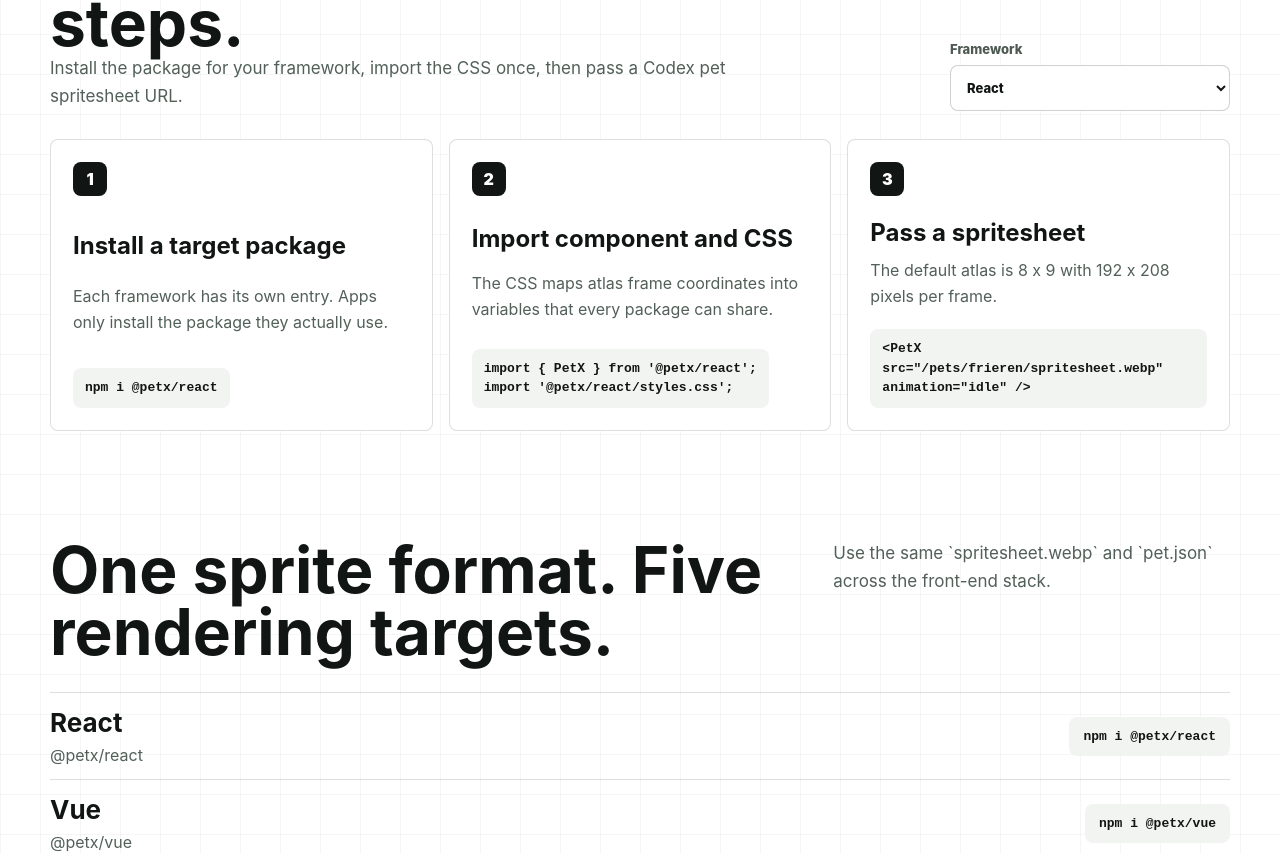
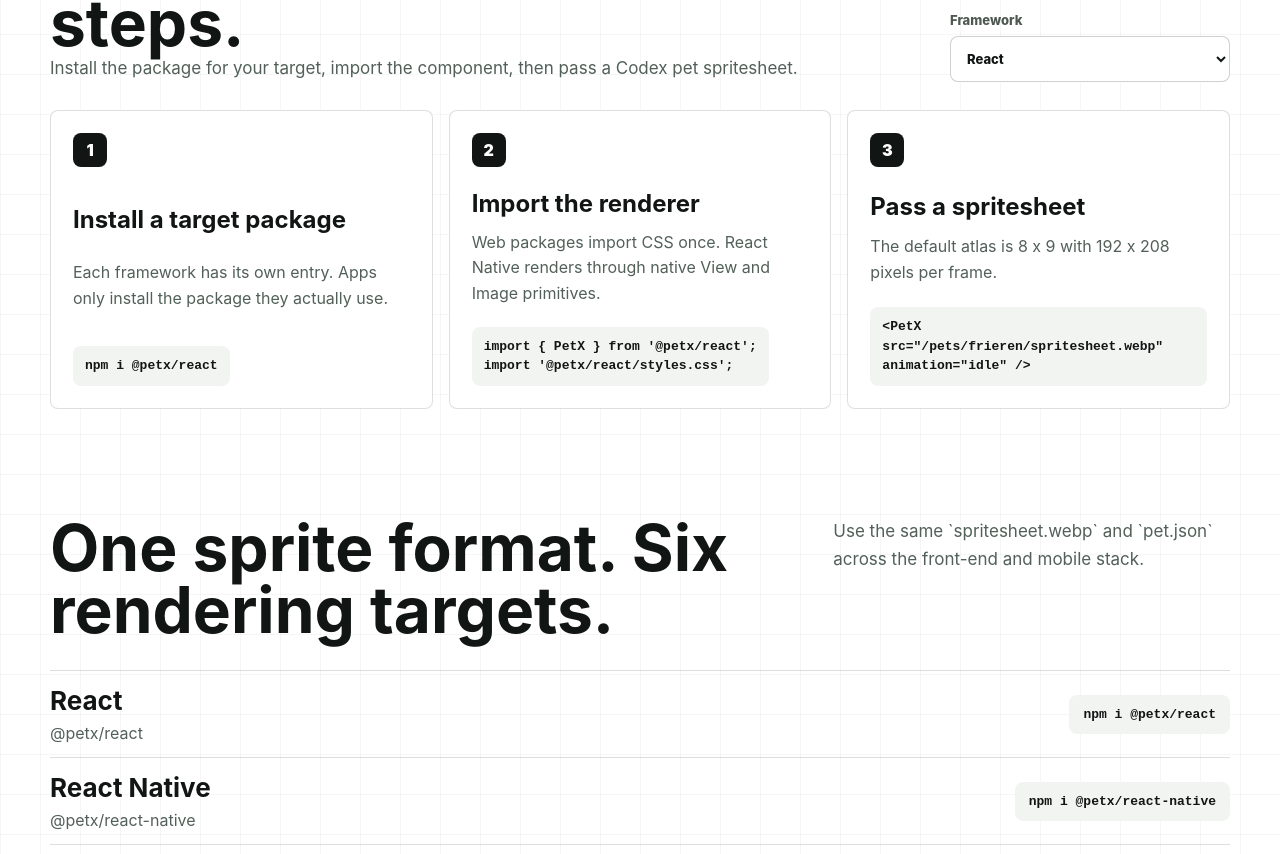
Before and after one commit to IchenDEV/petx, a React (Vite) app in the folder examples/react/: page / in a window 1280 px wide. Shown: the part 926-1780 px from the top of the page. Built offline with nearby package versions, Linux system fonts and the light colour scheme.

Commit message:
update site for react native

```diff
--- a/examples/react/src/main.tsx
+++ b/examples/react/src/main.tsx
@@ -20,6 +20,7 @@ const atlasLabels: Record<number, string> = {
 
 const frameworks = [
   { name: 'React', pkg: '@petx/react', command: 'npm i @petx/react' },
+  { name: 'React Native', pkg: '@petx/react-native', command: 'npm i @petx/react-native' },
   { name: 'Vue', pkg: '@petx/vue', command: 'npm i @petx/vue' },
   { name: 'Svelte', pkg: '@petx/svelte', command: 'npm i @petx/svelte' },
   { name: 'SolidJS', pkg: '@petx/solid', command: 'npm i @petx/solid' },
@@ -39,6 +40,15 @@ const props = [
     description: {
       en: 'Spritesheet URL. Usually `/pets/<id>/spritesheet.webp`.',
       zh: 'Spritesheet 地址，通常是 `/pets/<id>/spritesheet.webp`。',
+    },
+  },
+  {
+    name: 'source',
+    type: 'ImageSourcePropType',
+    defaultValue: '-',
+    description: {
+      en: 'React Native image source for bundled app assets.',
+      zh: 'React Native 用的图片来源，适合应用内置资源。',
     },
   },
   {
@@ -142,7 +152,7 @@ const props = [
   },
 ];
 
-type FrameworkName = 'React' | 'Vue' | 'Svelte' | 'Solid' | 'Web Component';
+type FrameworkName = 'React' | 'React Native' | 'Vue' | 'Svelte' | 'Solid' | 'Web Component';
 type Locale = 'en' | 'zh';
 type HighlightToken = {
   text: string;
@@ -151,6 +161,7 @@ type HighlightToken = {
 
 const quickstartFrameworks: Array<{ value: FrameworkName; label: string }> = [
   { value: 'React', label: 'React' },
+  { value: 'React Native', label: 'React Native' },
   { value: 'Vue', label: 'Vue' },
   { value: 'Svelte', label: 'Svelte' },
   { value: 'Solid', label: 'SolidJS' },
@@ -162,6 +173,11 @@ const quickstartByFramework: Record<FrameworkName, { install: string; importCode
     install: 'npm i @petx/react',
     importCode: "import { PetX } from '@petx/react';\nimport '@petx/react/styles.css';",
     usageCode: '<PetX src="/pets/frieren/spritesheet.webp" animation="idle" />',
+  },
+  'React Native': {
+    install: 'npm i @petx/react-native',
+    importCode: "import { PetX } from '@petx/react-native';",
+    usageCode: '<PetX source={require("./assets/pets/frieren/spritesheet.webp")} animation="idle" />',
   },
   Vue: {
     install: 'npm i @petx/vue',
@@ -201,14 +217,14 @@ const content = {
     languageLabel: 'Language',
     heroTitle: 'Render Codex pets anywhere.',
     heroBody:
-      'PetX turns the Codex pet atlas into framework-native components for React, Vue, Svelte, SolidJS, and plain Web Components.',
+      'PetX turns the Codex pet atlas into framework-native components for React, React Native, Vue, Svelte, SolidJS, and plain Web Components.',
     aiInstallPrompt:
       'Ask your code agent: follow https://github.com/IchenDEV/petx/blob/main/docs/AI_AGENT_INTEGRATION.md to integrate PetX.',
     aiInstallGuide: 'AI integration guide',
     tryProps: 'Playground',
     buildPets: 'Build your own pets',
     quickstartTitle: 'Connect it in three steps.',
-    quickstartBody: 'Install the package for your framework, import the CSS once, then pass a Codex pet spritesheet URL.',
+    quickstartBody: 'Install the package for your target, import the component, then pass a Codex pet spritesheet.',
     quickstartFrameworkLabel: 'Framework',
     steps: [
       {
@@ -217,8 +233,8 @@ const content = {
         code: 'npm i @petx/react',
       },
       {
-        title: 'Import component and CSS',
-        body: 'The CSS maps atlas frame coordinates into variables that every package can share.',
+        title: 'Import the renderer',
+        body: 'Web packages import CSS once. React Native renders through native View and Image primitives.',
         code: "import '@petx/react/styles.css'",
       },
       {
@@ -227,8 +243,8 @@ const content = {
         code: 'src="/pets/frieren/spritesheet.webp"',
       },
     ],
-    frameworksTitle: 'One sprite format. Five rendering targets.',
-    frameworksBody: 'Use the same `spritesheet.webp` and `pet.json` across the front-end stack.',
+    frameworksTitle: 'One sprite format. Six rendering targets.',
+    frameworksBody: 'Use the same `spritesheet.webp` and `pet.json` across the front-end and mobile stack.',
     playgroundTitle: 'Play with the props, copy the code.',
     playgroundBody: 'The controls update the preview and code in real time, so developers can copy the exact integration.',
     codeTabsAria: 'Code examples',
@@ -274,13 +290,13 @@ const content = {
     themeDark: '深色',
     languageLabel: '语言',
     heroTitle: '在任何前端里渲染 Codex 宠物。',
-    heroBody: 'PetX 把 Codex pet atlas 变成 React、Vue、Svelte、SolidJS 和 Web Components 都能直接用的组件。',
+    heroBody: 'PetX 把 Codex pet atlas 变成 React、React Native、Vue、Svelte、SolidJS 和 Web Components 都能直接用的组件。',
     aiInstallPrompt: '告诉 code agent：参考 https://github.com/IchenDEV/petx/blob/main/docs/AI_AGENT_INTEGRATION.md 接入 PetX。',
     aiInstallGuide: 'AI 接入文档',
     tryProps: 'Playground',
     buildPets: '创建自己的宠物',
     quickstartTitle: '接入只要三步。',
-    quickstartBody: '先安装对应框架包，再导入 CSS，最后传入 Codex pet 的 spritesheet 地址。',
+    quickstartBody: '先安装对应目标包，再导入组件，最后传入 Codex pet 的 spritesheet。',
     quickstartFrameworkLabel: '框架',
     steps: [
       {
@@ -289,8 +305,8 @@ const content = {
         code: 'npm i @petx/react',
       },
       {
-        title: '导入组件和 CSS',
-        body: 'CSS 把 atlas 帧坐标映射成变量，所有框架包都复用同一套渲染规则。',
+        title: '导入渲染组件',
+        body: 'Web 包导入一次 CSS；React Native 通过原生 View 和 Image 渲染，不需要 CSS。',
         code: "import '@petx/react/styles.css'",
       },
       {
@@ -299,8 +315,8 @@ const content = {
         code: 'src="/pets/frieren/spritesheet.webp"',
       },
     ],
-    frameworksTitle: '一种 sprite 格式，五种渲染目标。',
-    frameworksBody: '同一个 `spritesheet.webp` 和 `pet.json` 可以在整套前端技术栈里复用。',
+    frameworksTitle: '一种 sprite 格式，六种渲染目标。',
+    frameworksBody: '同一个 `spritesheet.webp` 和 `pet.json` 可以在前端和移动端技术栈里复用。',
     playgroundTitle: '调参数，看预览，复制代码。',
     playgroundBody: '这里的控件会实时更新预览和代码，开发者可以直接复制对应框架的写法。',
     codeTabsAria: '代码示例',
@@ -361,6 +377,24 @@ import '@petx/vue/styles.css';
     :playing="${shared.playing}"
   />
 </template>`;
+  }
+
+  if (framework === 'React Native') {
+    return `import { PetX } from '@petx/react-native';
+
+export function Preview() {
+  return (
+    <PetX
+      source={require("./assets/pets/frieren/spritesheet.webp")}
+      animation="${shared.animation}"
+      size={${shared.size}}
+      offsetX={${shared.offsetX}}
+      offsetY={${shared.offsetY}}
+      frameInterval={${shared.frameInterval}}
+      playing={${shared.playing}}
+    />
+  );
+}`;
   }
 
   if (framework === 'Svelte') {
@@ -722,7 +756,7 @@ function App() {
           <PetPlayground demo={demo} labels={t.demo} onChange={updateDemo} />
           <div className="code-layout">
             <div className="snippet-tabs" role="tablist" aria-label={t.codeTabsAria}>
-              {(['React', 'Vue', 'Svelte', 'Solid', 'Web Component'] as FrameworkName[]).map((item) => (
+              {(['React', 'React Native', 'Vue', 'Svelte', 'Solid', 'Web Component'] as FrameworkName[]).map((item) => (
                 <button key={item} className={framework === item ? 'active' : ''} onClick={() => setFramework(item)}>
                   {item}
                 </button>
```
Also changed, not shown: 1 other file (tests, documents, lock files or other folders).
